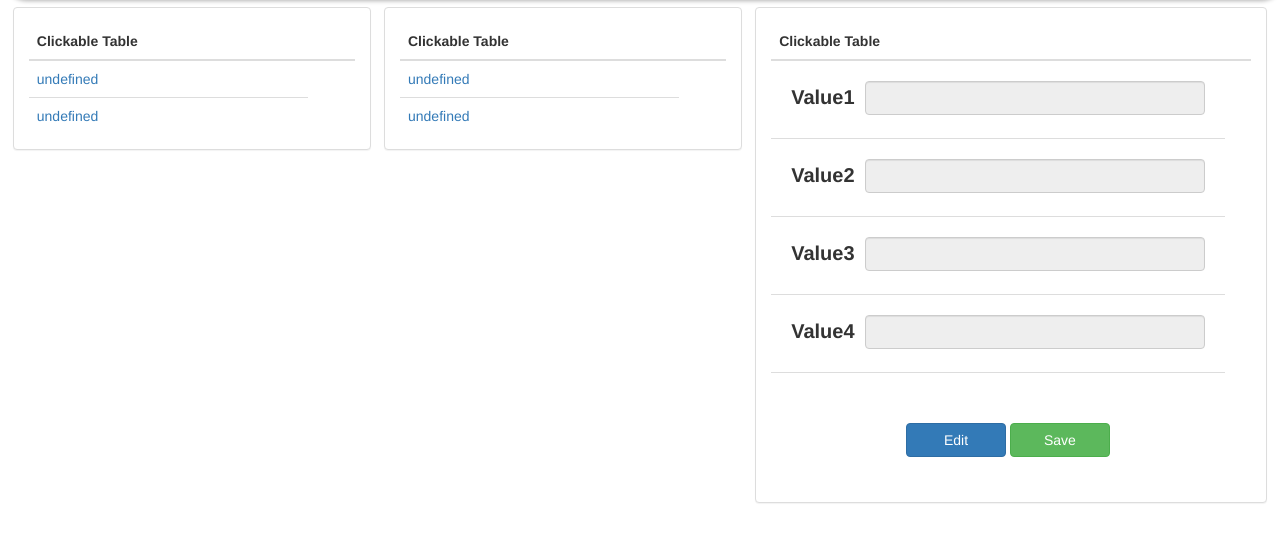
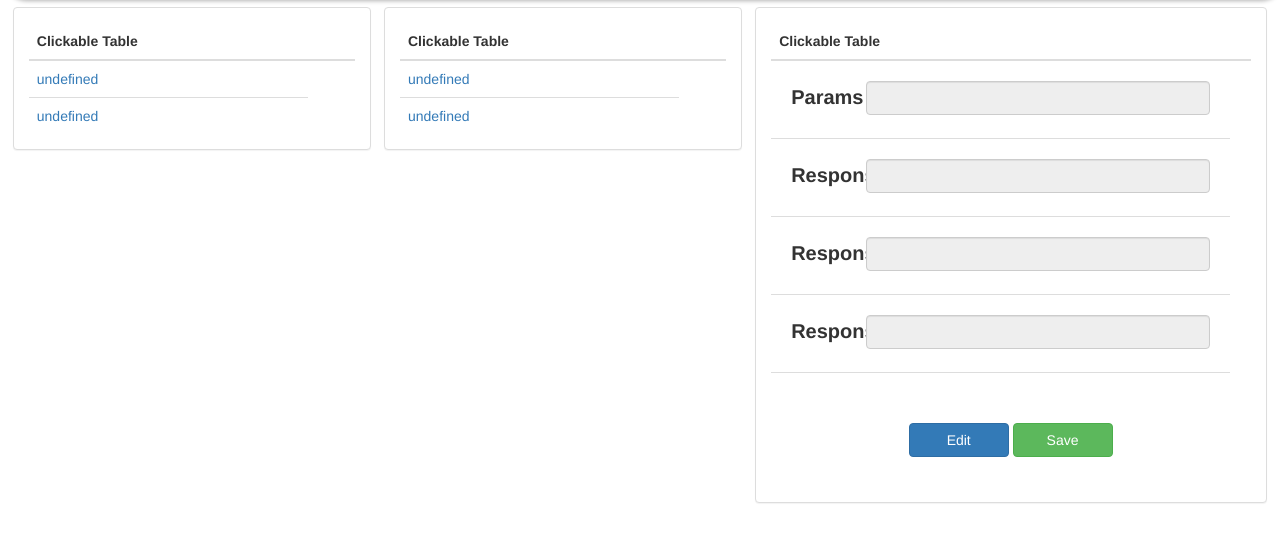
Before and after one commit to dineshpalanisamy/Mockservices, a plain HTML site: page index.html in a window 1280 px wide. Shown: the part 53-594 px from the top of the page. Drawn offline with nearby package versions, Linux system fonts and the light colour scheme; no server answers.

Commit message:
Update index.html

```diff
--- a/index.html
+++ b/index.html
@@ -82,7 +82,7 @@
                 	<tr >
                 		<td id="all-rows">
                 			<div class="form-group row">
-							  <label for="example-text-input" class="col-xs-2 col-form-label" style="font-size: 20px; margin-top:2px;">Value1</label>
+							  <label for="example-text-input" class="col-xs-2 col-form-label" style="font-size: 20px; margin-top:2px;">Params</label>
 							  <div class="col-xs-10">
 							    <input class="form-control" type="text" id="example-text-input-1" disabled>
 							  </div>
@@ -92,7 +92,7 @@
                 	<tr >
                 		<td id="all-rows">
                 			<div class="form-group row">
-							  <label for="example-text-input" class="col-xs-2 col-form-label" style="font-size: 20px; margin-top:2px;">Value2</label>
+							  <label for="example-text-input" class="col-xs-2 col-form-label" style="font-size: 20px; margin-top:2px;">Response_Code</label>
 							  <div class="col-xs-10">
 							    <input class="form-control" type="text" id="example-text-input-2" disabled>
 							  </div>
@@ -102,7 +102,7 @@
                 	<tr >
                 		<td id="all-rows">
                 			<div class="form-group row">
-							  <label for="example-text-input" class="col-xs-2 col-form-label" style="font-size: 20px; margin-top:2px;">Value3</label>
+							  <label for="example-text-input" class="col-xs-2 col-form-label" style="font-size: 20px; margin-top:2px;">Response_Type</label>
 							  <div class="col-xs-10">
 							    <input class="form-control" type="text" id="example-text-input-3" disabled>
 							  </div>
@@ -112,7 +112,7 @@
                 	<tr >
                 		<td id="all-rows">
                 		<div class="form-group row">
-							  <label for="example-text-input" class="col-xs-2 col-form-label" style="font-size: 20px; margin-top:2px;">Value4</label>
+							  <label for="example-text-input" class="col-xs-2 col-form-label" style="font-size: 20px; margin-top:2px;">Response</label>
 							  <div class="col-xs-10">
 							    <input class="form-control" type="text" id="example-text-input-4" disabled>
 							  </div>
```
